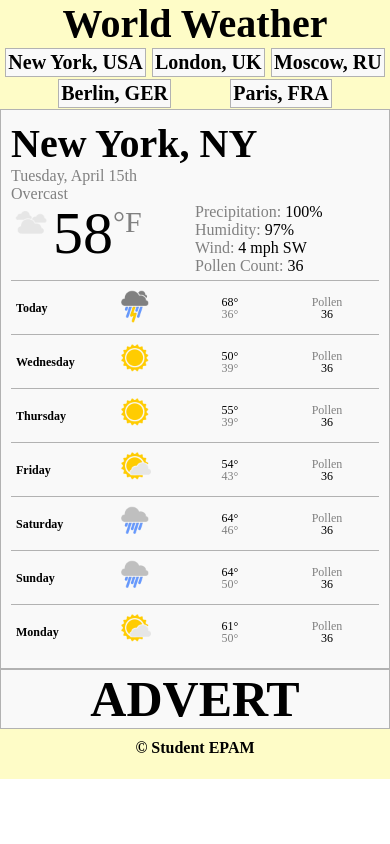
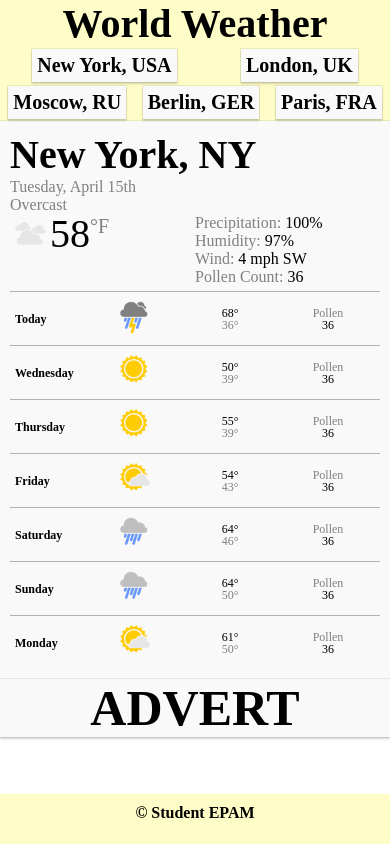
Before and after one commit to stan182/EPAMExternalLab, a plain HTML site: page CSS Flexbox+Responsive/index.html in a window 390 px wide. Drawn offline with Linux system fonts and the light colour scheme.

Commit message:
correct hm fb responsive

```diff
--- a/CSS Flexbox+Responsive/common.css
+++ /dev/null
@@ -1,151 +0,0 @@
-* {
-	font-family: 'calibri light';
-	box-sizing: border-box;
-}
-
-html, body {
-	height: 100%;
-	width: 100%;
-}
-
-body {
-	margin: 0px;
-}
-
-.flex-container {
-	display: flex;
-	flex-direction: column;
-}
-
-header {
-	height: auto;
-	background: #f9f43847;
-	text-align: center;
-}
-
-.container {
-	display: flex;
-	flex-direction: row;
-	flex-wrap: nowrap;
-}
-
-h2 {
-	margin: 0;
-	text-align: center;
-}
-
-h4 {
-	margin: 10px;
-	text-align: center;
-}
-
-.menu, .aside-advert {
-	display: flex;
-	flex-direction: column;
-	justify-content: space-between;
-	width: 20%;
-	background: #f9f43847;
-}
-
-a {
-	color: black;
-	text-decoration: none;
-	width: 100%;
-}
-
-.menu>div {
-	margin: 0px 5px 0px 5px;
-	background: #f9f9f9;
-	border: solid 1px #80808094;
-	font-size: 20px;
-	text-align: left;
-	font-weight: bold;
-	height: 19%;
-}
-
-.advert {
-	height: 100%;
-	margin: 0px 5px 0px 5px;
-	background: #f9f9f9;
-	border: solid 1px #80808094;
-	font-size: 50px;
-	text-align: center;
-	font-weight: bold;
-	overflow: hidden;
-}
-
-footer {
-	height: 50px;
-	background: #f9f43847;
-}
-
-img {
-	width: 64px;
-	height: 64px;
-}
-
-.today-img {
-	float: left;
-}
-
-.content {
-	padding: 10px;
-	background: #8080800d;
-	display: flex;
-	flex-direction: column;
-	width: 60%;
-	height: 100%;
-	border: 1px solid #80808094;
-}
-
-.location-date {
-	height: auto;
-	width: inherit;
-}
-
-h1 {
-	font-size: 40px;
-	margin: 0px;
-}
-
-h5 {
-	margin: 0px;
-}
-
-span {
-	color: gray;
-}
-
-.value {
-	color: black;
-}
-
-.tuesday {
-	display: flex;
-	flex-direction: row;
-	height: auto;
-	margin-bottom: 5px;
-}
-
-.wrapper-today {
-	vertical-align: top;
-	width: 50%;
-}
-
-.temperature {
-	display: inline-block;
-	padding-left: 2px;
-	height: 64px;
-	font-size: 60px;
-	color: black;
-	line-height: 1;
-}
-
-sup {
-	color: gray;
-	font-size: 	30px;
-}
-
-.today-info {
-	display: inline-block;
-}
--- a/CSS Flexbox+Responsive/desktop-view.css
+++ b/CSS Flexbox+Responsive/desktop-view.css
@@ -1,10 +1,7 @@
-
 .wrapper-forecast {
 	display: flex;
-	flex-direction: row;
 	text-align: center;
 	justify-content: space-evenly;
-	flex-wrap: nowrap;
 	margin-top: 10px;
 }
 
@@ -18,7 +15,3 @@
 	padding-top: 2px;
 	font-size: 13px;
 }
-
-.wrapper-forecast>.value {
-	font-size: 14px;
-}
--- a/CSS Flexbox+Responsive/index.html
+++ b/CSS Flexbox+Responsive/index.html
@@ -1,10 +1,10 @@
 <!DOCTYPE html>
 <html>
 <head>
-	<link rel="stylesheet" type="text/css" href="common.css">
+	<link rel="stylesheet" type="text/css" href="main.css">
 	<link rel="stylesheet" media="(min-width: 1000px)" href="desktop-view.css">
 	<link rel="stylesheet" media="(max-width: 1000px)" href="tablet-view.css">
-	<link rel="stylesheet" media="(max-width: 650px)" href="phone-view.css">
+	<link rel="stylesheet" media="(max-width: 530px)" href="phone-view.css">
 	<meta name="viewport" content="width=device-width, initial-scale=1.0">
 	<meta charset="UTF-8">
 	<title>
@@ -18,13 +18,13 @@
 		</header>
 		<div class="container">
 			<nav class="menu">
-				<div><a href="#">New York, USA</a></div>
-				<div><a href="#">London, UK</a></div>
-				<div><a href="#">Moscow, RU</a></div>
-				<div><a href="#">Berlin, GER</a></div>
-				<div><a href="#">Paris, FRA</a></div>
+				<div class="shadow"><a href="#">New York, USA</a></div>
+				<div class="shadow"><a href="#">London, UK</a></div>
+				<div class="shadow"><a href="#">Moscow, RU</a></div>
+				<div class="shadow"><a href="#">Berlin, GER</a></div>
+				<div class="shadow"><a href="#">Paris, FRA</a></div>
 			</nav>
-			<div class="content">
+			<div class="content shadow">
 				<div class="location-date">
 					<h1>New York, NY</h1>
 					<span>Tuesday, April 15th <br>
@@ -133,7 +133,7 @@
 				</div>
 			</div>
 			<aside class="aside-advert">
-				<div class="advert">
+				<div class="advert shadow">
 					<a href="#">ADVERT</a>
 				</div>
 			</aside>
--- /dev/null
+++ b/CSS Flexbox+Responsive/main.css
@@ -0,0 +1,135 @@
+* {
+	font-family: 'calibri light';
+	box-sizing: border-box;
+}
+
+html, body {
+	height: 100%;
+	width: 100%;
+}
+
+body {
+	margin: 0px;
+}
+
+.flex-container {
+	display: flex;
+	flex-direction: column;
+	min-height: 100vh;
+}
+
+header {
+	background: #f9f43847;
+	text-align: center;
+}
+
+h1 {
+	font-size: 40px;
+	margin: 0px;
+}
+
+.container {
+	flex: 1;
+	display: flex;
+}
+
+.menu, .aside-advert {
+	display: flex;
+	flex-direction: column;
+	justify-content: space-between;
+	width: 20%;
+	background: #f9f43847;
+}
+
+.shadow {
+	 box-shadow: 0 2px 2px 0 rgba(0,0,0,0.16), 0 0 0 1px rgba(0,0,0,0.08);
+}
+
+.menu>div {
+	margin: 0px 5px 0px 5px;
+	background: #f9f9f9;
+	padding: 5px 5px;
+	font-size: 20px;
+	font-weight: bold;
+	height: 19%;
+	transition: 0.5s ease;
+}
+
+.menu>div:hover {
+	background: #fdfcc8;
+}
+
+a {
+	color: black;
+	text-decoration: none;
+	width: 100%;
+}
+
+.content {
+	padding: 10px;
+	background: #8080800d;
+	display: flex;
+	flex-direction: column;
+	width: 60%;
+}
+
+span {
+	color: gray;
+}
+
+.tuesday {
+	display: flex;
+	margin-bottom: 5px;
+}
+
+.wrapper-today {
+	width: 50%;
+}
+
+.today-img {
+	float: left;
+}
+
+img {
+	width: 64px;
+	height: 64px;
+}
+
+.temperature {
+	font-size: 60px;
+	color: black;
+	line-height: 1;
+}
+
+sup {
+	color: gray;
+	font-size: 	30px;
+}
+
+.value {
+	color: black;
+}
+
+.advert {
+	height: 100%;
+	margin: 0px 5px 0px 5px;
+	background: #f9f9f9;
+	font-size: 50px;
+	text-align: center;
+	font-weight: bold;
+	overflow: hidden;
+}
+
+footer {
+	height: 50px;
+	background: #f9f43847;
+}
+
+h4 {
+	margin: 10px;
+	text-align: center;
+}
+
+h5 {
+	margin: 0px;
+}
--- a/CSS Flexbox+Responsive/phone-view.css
+++ b/CSS Flexbox+Responsive/phone-view.css
@@ -1,100 +1,67 @@
-img {
-	width: 40px;
-	height: 40px;
-}
-
 .container {
-	display: flex;
 	flex-direction: column;
-	flex-wrap: nowrap;
 }
 
 .menu, .aside-advert {
-	display: flex;
 	flex-direction: row;
-	justify-content: space-evenly;
+	justify-content: space-around;
 	flex-wrap: wrap;
 	width: 100%;
 	background: #f9f43847;
 }
 
 .menu>div {
-	margin: 1px;
-	padding: 2px;
+	margin: 2px;
 	background: #f9f9f9;
-	border: solid 1px #80808094;
 	font-size: 20px;
-	font-weight: bold;W
+	font-weight: bold;
 }
 
 .content {
-	padding: 10px;
 	background: #8080800d;
-	display: flex;
-	flex-direction: column;
 	width: 100%;
-	height: 100%;
-	border: 1px solid #80808094;
+}
+
+.wrapper-forecast>div {
+	padding: 5px;
+	padding-right: 30px;
 }
 
 .advert {
 	margin: 0px;
-	height: 100%;
 	background: #f9f9f9;
-	border: solid 1px #80808094;
-	font-size: 50px;
 	width: 100%;
-	text-align: center;
-	font-weight: bold;
 	overflow: hidden;
 }
 
-.wrapper-forecast {
-	display: flex;
-	flex-direction: column;
-	justify-content: flex-start;
-	flex-wrap: nowrap;
+.wrapper-forecast>div>span,h5 {
+	font-size: 12px;
+	width: 65px;
 }
 
-.wrapper-forecast>div {
-	display: flex;
-	flex-direction: row;
-	justify-content: space-between;
-	align-items: center;
-	border-top: 1px solid #80808094;
-	line-height: 1;
-	padding: 5px;
-	padding-right: 30px;
-
+img {
+	width: 40px;
+	height: 40px;
 }
 
-h5 {
-	display: inline-block;
-	width: 65px;
-	text-align: left;
+.temperature {
+	font-size: 40px;
+	color: black;
+	line-height: 1;
 }
 
-.wrapper-forecast>div>span,h5 {
-	line-height: 1;
-	text-align: left;
-	display: inline;
-	font-size: 12px;
+sup {
+	color: gray;
+	font-size: 	20px;
 }
-
 .pollen {
 	width: 44px;
 	font-size: 12px;
 	text-align: center;
 }
 
-.wrapper-forecast>.value {
-	font-size: 12px;
-}
-
 .vert-temp {
 	display: flex;
 	flex-direction: column;
-
 	font-size: 12px;
-	text-align: center;
 }
--- a/CSS Flexbox+Responsive/tablet-view.css
+++ b/CSS Flexbox+Responsive/tablet-view.css
@@ -1,14 +1,5 @@
-
-.wrapper-forecast {
-	display: flex;
-	flex-direction: column;
-	justify-content: flex-start;
-	flex-wrap: nowrap;
-}
-
 .wrapper-forecast>div {
 	display: flex;
-	flex-direction: row;
 	justify-content: space-between;
 	align-items: center;
 	border-top: 1px solid #80808094;
@@ -18,15 +9,10 @@
 }
 
 h5 {
-	display: inline-block;
 	width: 65px;
-	text-align: left;
 }
 
 .wrapper-forecast>div>p,h5 {
-	line-height: 1;
-	text-align: left;
-	display: inline;
 	font-size: 14px;
 }
 
@@ -40,7 +26,6 @@ h5 {
 
 .vert-temp {
 	display: flex;
-	flex-direction: row;
 	justify-content: space-between;
 	width: 25%;
 	font-size: 14px;
```
